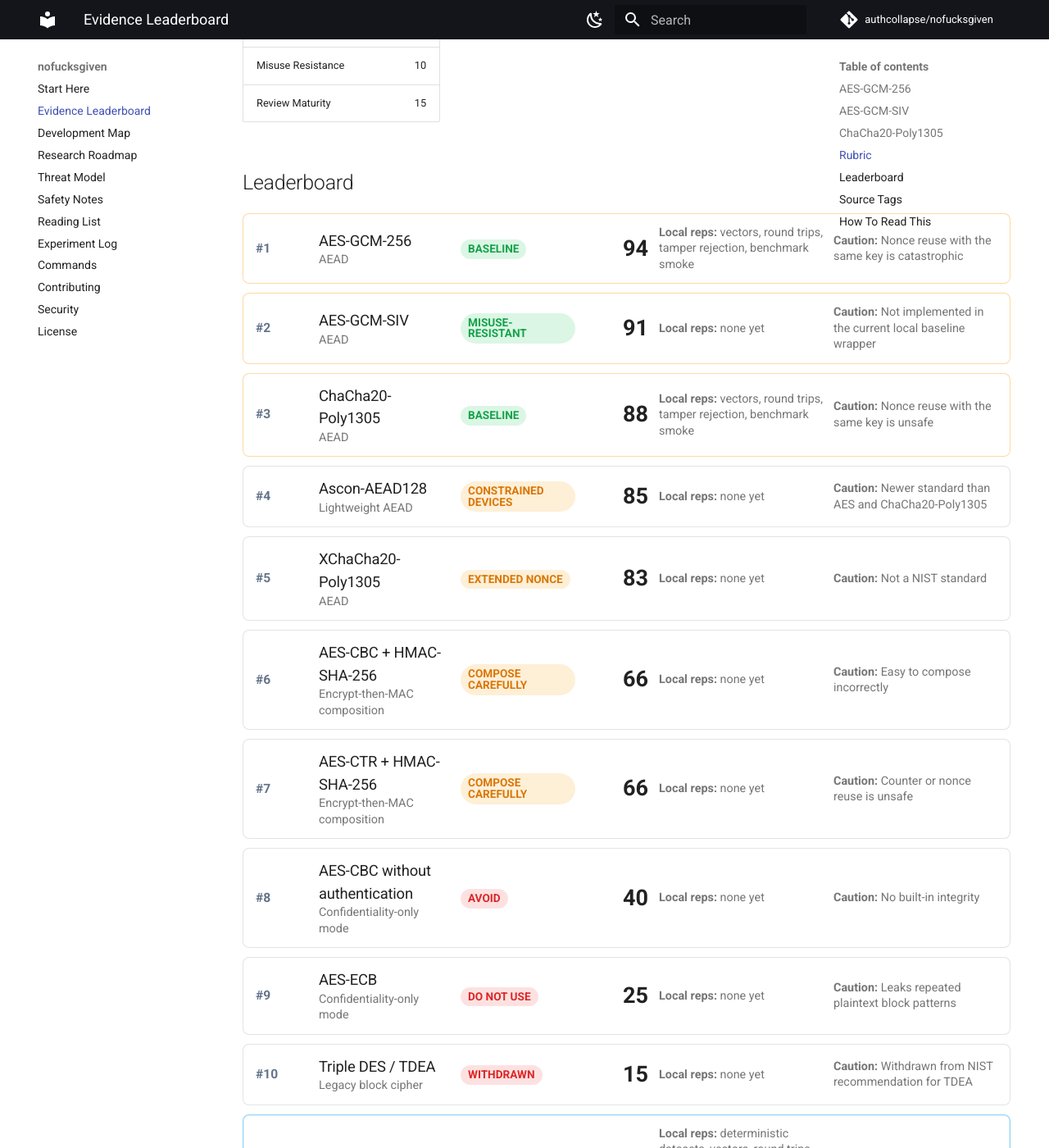
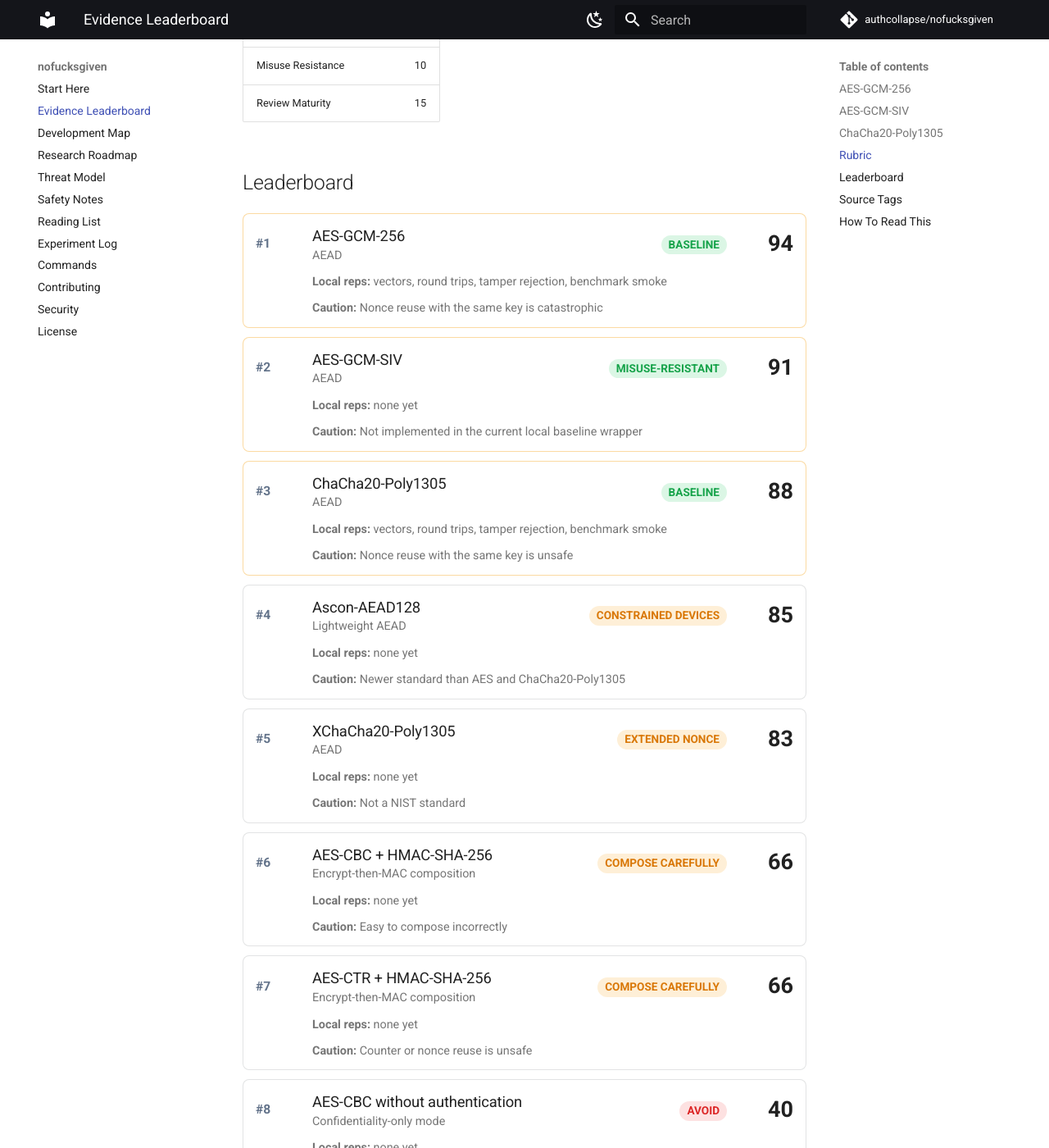
Before and after one commit to authcollapse/nofucksgiven, an MkDocs documentation site: the page built from docs/leaderboard.md, in a window 1280 px wide and 1400 px high, scrolled down 1122 px. Shown: the whole window at 82% size. Built offline with MkDocs 1.6.1 and Material for MkDocs 9.7.7, drawn with Linux system fonts in a browser that asks for light colours; comment, search, counter and statistics services are not loaded.

Commit message:
Prevent leaderboard TOC overlap

```diff
--- a/docs/stylesheets/extra.css
+++ b/docs/stylesheets/extra.css
@@ -161,6 +161,7 @@
   display: grid;
   gap: 0.55rem;
   margin: 1rem 0 1.25rem;
+  max-width: 100%;
 }
 
 .nfg-competitor {
@@ -170,8 +171,9 @@
   border-radius: 8px;
   display: grid;
   gap: 0.65rem;
-  grid-template-columns: 3.2rem minmax(8rem, 1.15fr) minmax(7rem, 0.8fr) 3.8rem minmax(10rem, 1.2fr) minmax(10rem, 1.2fr);
+  grid-template-columns: 2.8rem minmax(0, 1fr) auto 3.4rem;
   padding: 0.65rem 0.75rem;
+  width: 100%;
 }
 
 .nfg-competitor--top {
@@ -192,6 +194,7 @@
 .nfg-competitor__main h3 {
   font-size: 0.92rem;
   margin: 0;
+  overflow-wrap: anywhere;
 }
 
 .nfg-competitor__main p,
@@ -206,6 +209,10 @@
   font-size: 1.35rem;
   font-weight: 900;
   justify-self: end;
+}
+
+.nfg-competitor__detail {
+  grid-column: 2 / -1;
 }
 
 .nfg-status {
@@ -255,8 +262,7 @@
   }
 
   .nfg-competitor > :nth-child(3),
-  .nfg-competitor > :nth-child(5),
-  .nfg-competitor > :nth-child(6) {
+  .nfg-competitor__detail {
     grid-column: 2 / -1;
   }
 
```
